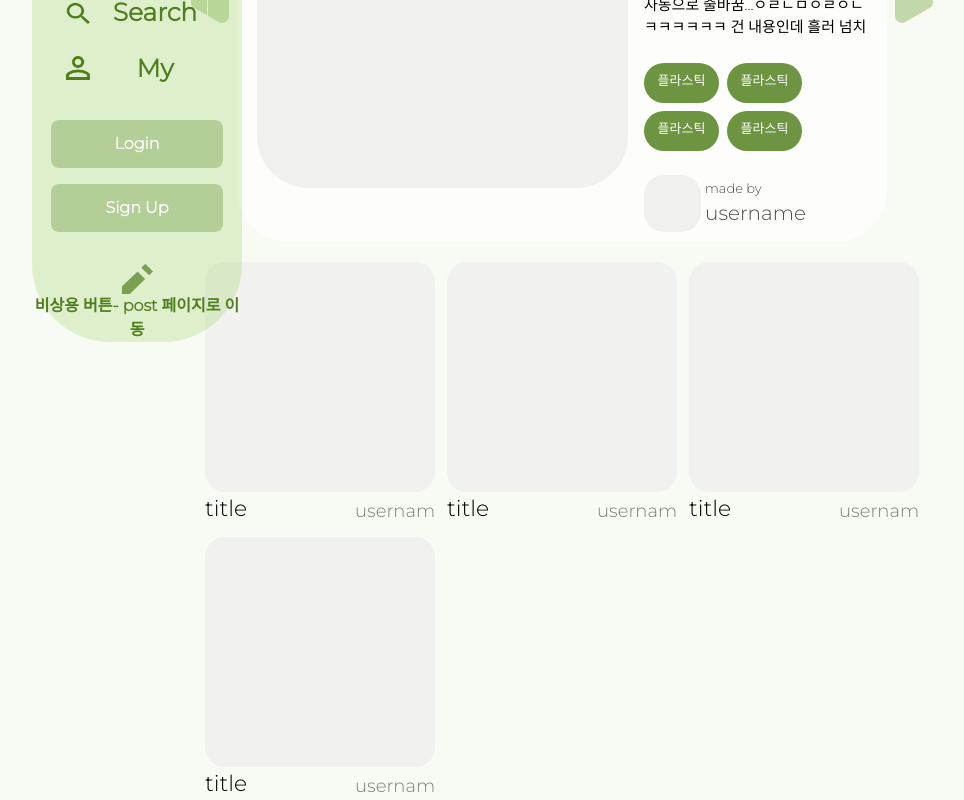
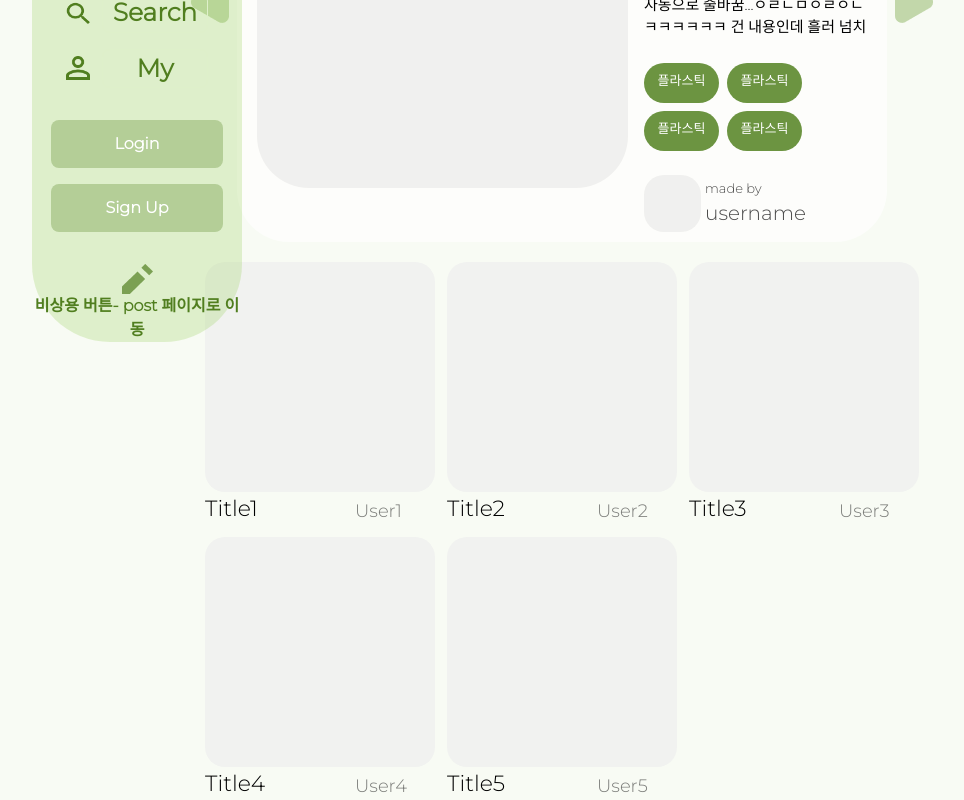
Before and after one commit to ye-one222/ToHome-FE, a React (Create React App) app in the folder project/: page / in a window 1280 px wide. Shown: the part 278-1078 px from the top of the page, without its empty margins (78-1042 px from the left). Built offline with nearby package versions, Linux system fonts and the light colour scheme.

Commit message:
mainPage component들 map으로 변경

```diff
--- a/project/src/app/main.tsx
+++ b/project/src/app/main.tsx
@@ -53,7 +53,7 @@ const TopCard = () => {
     )
 }
 
-const RecipeCard = () => {
+const RecipeCard = ({ post_id, title, username }) => {
     /*const [imgUrl, setImgUrl] = useState('');
     const [title, setTitle] = useState('');
     const [user, setUser] = useState('');
@@ -69,8 +69,8 @@ const RecipeCard = () => {
                 */}
             </div>
             <div className="flex justify-between items-end">
-                <h1 className="w-[132px] text-[22px] text-black overflow-hidden">title</h1>
-                <div className="w-[80px] text-[18px] text-[#00000080] overflow-hidden">username</div>
+                <h1 className="w-[132px] text-[22px] text-black overflow-hidden">{title}</h1>
+                <div className="w-[80px] text-[18px] text-[#00000080] overflow-hidden">{username}</div>
             </div>
         </div>
         </Link>
@@ -80,6 +80,33 @@ const RecipeCard = () => {
 export const MainPage:React.FC = ()=>{
     const leftBtnUrl = '/img/leftBtn.png';
     const rightBtnUrl = '/img/rightBtn.png';
+    const recipes = [
+        {
+            post_id: 1,
+            title: 'Title1',
+            username: 'User1'
+        },
+        {
+            post_id: 2,
+            title: 'Title2',
+            username: 'User2'
+        },
+        {
+            post_id: 3,
+            title: 'Title3',
+            username: 'User3'
+        },
+        {
+            post_id: 4,
+            title: 'Title4',
+            username: 'User4'
+        },
+        {
+            post_id: 5,
+            title: 'Title5',
+            username: 'User5'
+        },
+    ]
 
     return (
     <div className="flex flex-col items-center">
@@ -98,10 +125,11 @@ export const MainPage:React.FC = ()=>{
 
         {/* 레시피들 3열 */}
         <div className="mt-5 grid grid-cols-3 gap-3">
-            <RecipeCard />
-            <RecipeCard />
-            <RecipeCard />
-            <RecipeCard />
+            {recipes.map((each, index) => {
+                return (
+                    <RecipeCard key={index} {...each}/>
+                )
+            })}
         </div>
     </div>
     )
```
